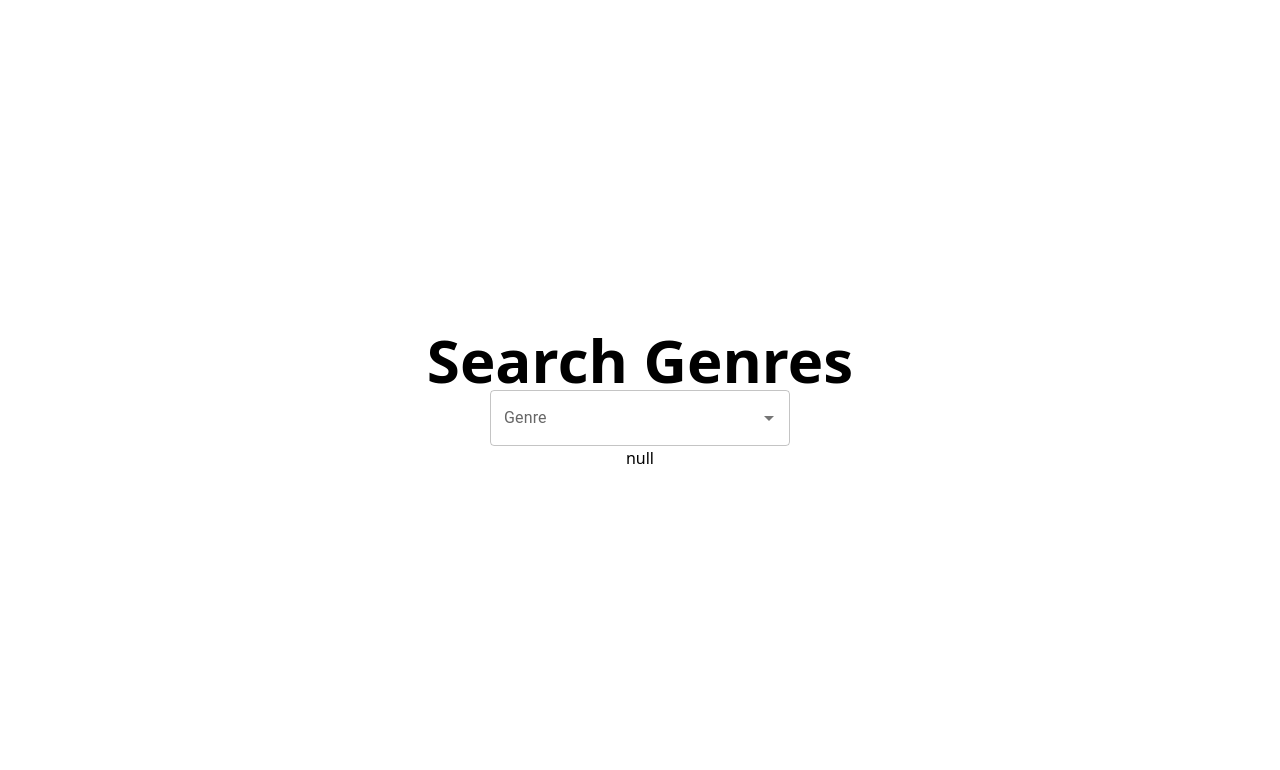
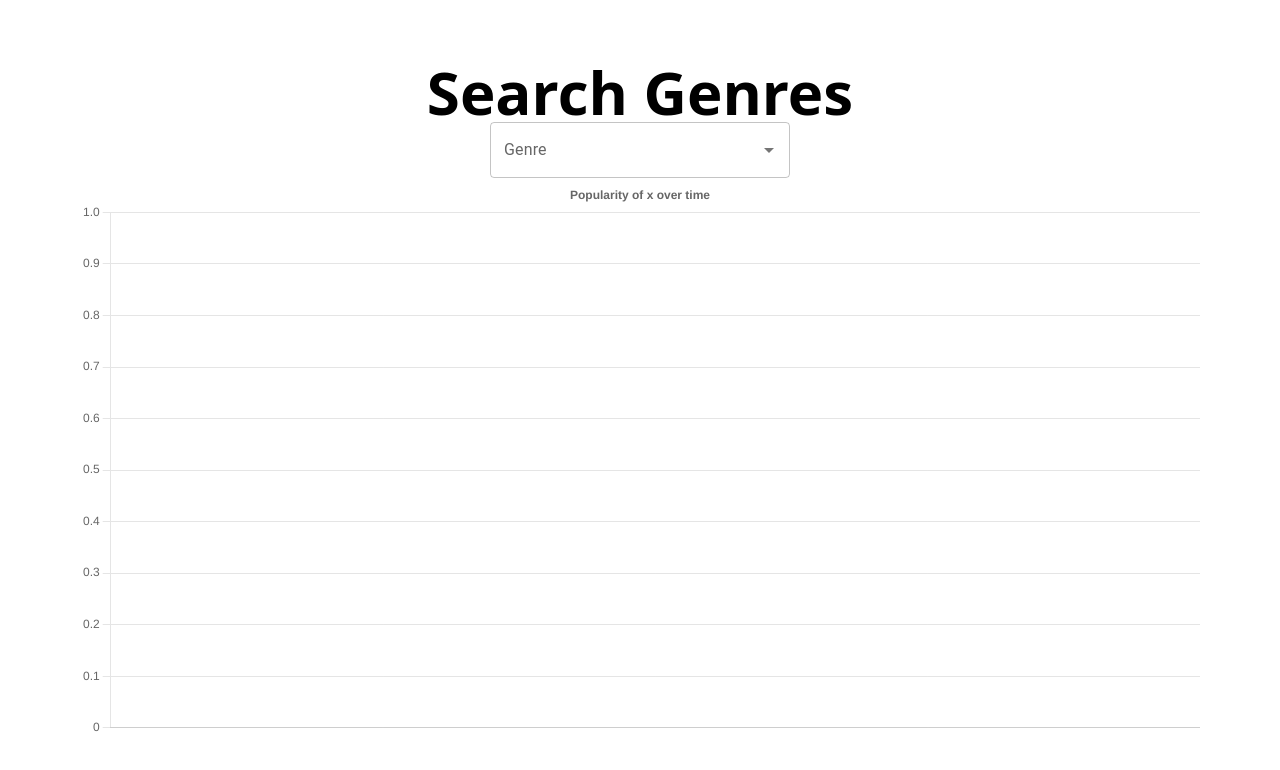
Before and after one commit to jmealy/genres-viz-frontend, a Next.js app: page / in a window 1280 px wide. Shown: the top 770 px of the page. Built offline with nearby package versions, Linux system fonts and the light colour scheme.

Commit message:
Chart the selected genre over time

```diff
--- a/components/Graph.tsx
+++ b/components/Graph.tsx
@@ -1,14 +1,59 @@
 import type { NextPage } from 'next';
 import type { GenreGraphData } from 'types';
+import moment from 'moment';
+import {
+  Chart as ChartJS,
+  CategoryScale,
+  LinearScale,
+  PointElement,
+  LineElement,
+  Title,
+  Tooltip,
+  Legend,
+  TimeScale,
+} from 'chart.js';
+import { Line } from 'react-chartjs-2';
+
+ChartJS.register(
+  CategoryScale,
+  LinearScale,
+  PointElement,
+  LineElement,
+  TimeScale,
+  Title,
+  Tooltip,
+  Legend,
+);
 
 interface GraphProps {
   genre: GenreGraphData | null
 }
 const Graph: NextPage<GraphProps> = (props: any) => {
   const { genre } = props;
+  const data = {
+    datasets: [
+      {
+        label: 'graph data',
+        data: genre,
+        borderColor: 'rgb(255, 99, 132)',
+      }
+    ],
+  };
+
+  const options: any = {
+    responsive: true,
+    plugins: {
+      legend: false,
+      title: {
+        display: true,
+        text: 'Popularity of x over time',
+      },
+    },
+  };
+
 
   return (
-    <p>{JSON.stringify(genre)}</p>
+    <Line options={options} data={data} />
   )
 }
 
--- a/package.json
+++ b/package.json
@@ -12,8 +12,11 @@
     "@heroicons/react": "^2.0.11",
     "@mui/icons-material": "^5.10.6",
     "@mui/material": "^5.10.7",
+    "chart.js": "^3.9.1",
+    "moment": "^2.29.4",
     "next": "latest",
     "react": "18.1.0",
+    "react-chartjs-2": "^4.3.1",
     "react-dom": "18.1.0",
     "swr": "^1.3.0"
   },
```
Also changed, not shown: 1 other file (tests, documents, lock files or other folders).
